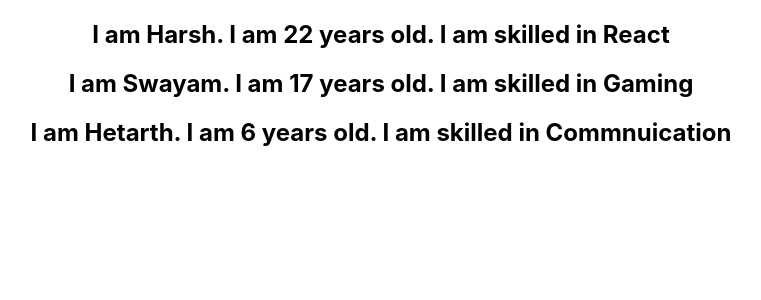
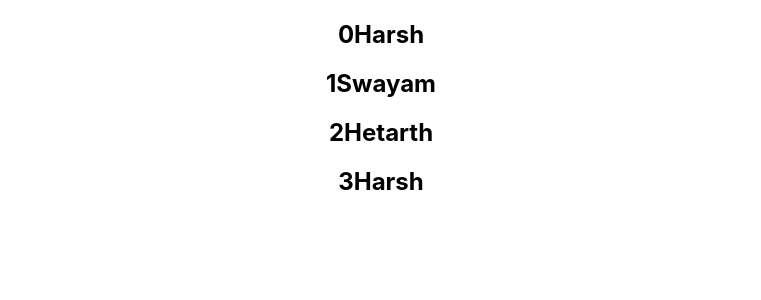
Before and after one commit to Harsh8279/react-practice, a React (Create React App) app: page / in a window 1280 px wide. Shown: the top 300 px of the page, without its empty margins (259-1020 px from the left). Built offline with nearby package versions, Linux system fonts and the light colour scheme.

Commit message:
index value as a key for list rendering

```diff
--- a/src/components/NameList.js
+++ b/src/components/NameList.js
@@ -2,6 +2,7 @@ import React from 'react'
 import Person from './Person'
 
 function NameList() {
+    const names = ["Harsh","Swayam","Hetarth", "Harsh"]
     const persons = [
         {
             id: 1,
@@ -23,9 +24,11 @@ function NameList() {
         },
     ]
 
-    const nameList = persons.map(person =>
-        <Person key={person.id} person={person} />
-        )
+    const nameList = names.map((name,index)=><h2 key={index}>{index}{name}</h2>)
+
+    // const nameList = persons.map(person =>
+    //     <Person key={person.id} person={person} />
+    //     )
         // key props should be unique within the list
         // and must include while creating list of elements
         // key props are not accessible in child components
```
